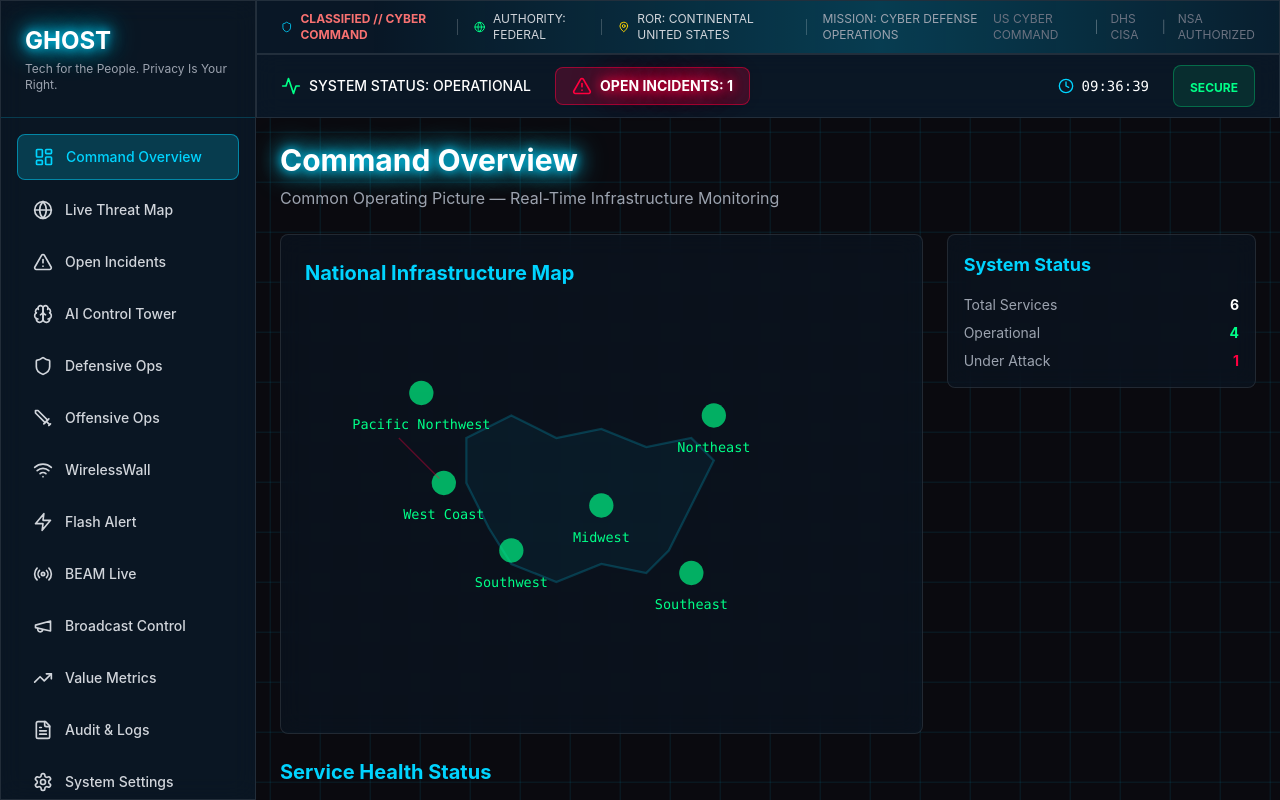
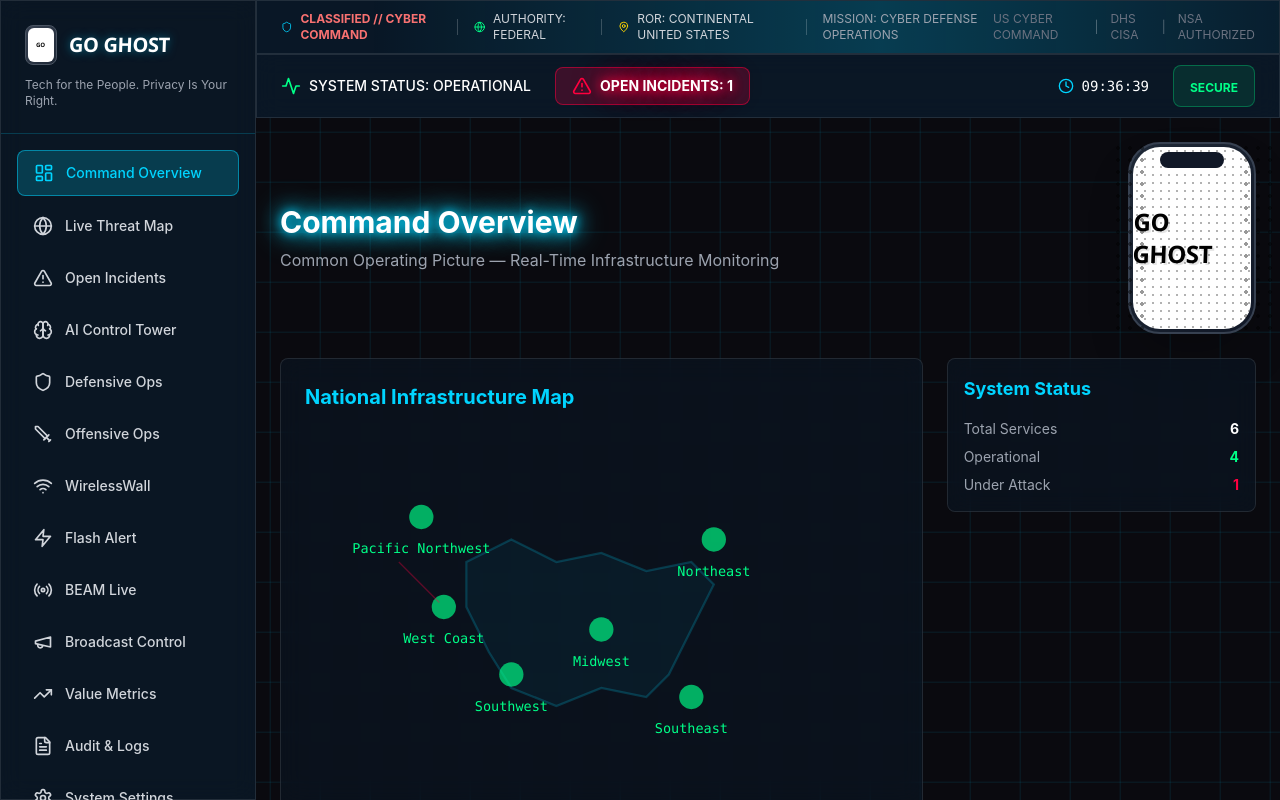
Before and after one commit to ondhiyabhavin-create/ghost-cyber-command, a React (Vite) app: page / in a window 1280 px wide. Built offline with nearby package versions, Linux system fonts and the light colour scheme.

Commit message:
Add GO GHOST logo component - smartphone design with halftone effects

```diff
--- /dev/null
+++ b/src/components/Logo.tsx
@@ -0,0 +1,85 @@
+import { motion } from 'framer-motion'
+
+export default function Logo() {
+  return (
+    <motion.div
+      initial={{ opacity: 0, scale: 0.9 }}
+      animate={{ opacity: 1, scale: 1 }}
+      className="relative"
+    >
+      {/* Phone Frame */}
+      <div className="relative w-32 h-48 mx-auto">
+        {/* Phone Body */}
+        <div className="absolute inset-0 bg-gradient-to-br from-gray-800 to-gray-900 rounded-[2rem] border-2 border-gray-700 shadow-2xl">
+          {/* Screen */}
+          <div className="absolute inset-[3px] bg-white rounded-[1.7rem] overflow-hidden">
+            {/* Halftone overlay effect */}
+            <div
+              className="absolute inset-0 opacity-30"
+              style={{
+                backgroundImage: `radial-gradient(circle, #000 1px, transparent 1px)`,
+                backgroundSize: '8px 8px',
+                backgroundPosition: '0 0',
+              }}
+            />
+
+            {/* GO GHOST Text */}
+            <div className="absolute inset-0 flex items-center justify-center">
+              <motion.div
+                initial={{ opacity: 0, y: 10 }}
+                animate={{ opacity: 1, y: 0 }}
+                transition={{ delay: 0.2 }}
+                className="relative"
+              >
+                <div
+                  className="text-black font-black text-2xl tracking-tight"
+                  style={{
+                    fontFamily: 'system-ui, -apple-system, sans-serif',
+                    fontWeight: 900,
+                    letterSpacing: '-0.02em',
+                    transform: 'skewX(-2deg)',
+                    textShadow: '2px 2px 0px rgba(0,0,0,0.1)',
+                  }}
+                >
+                  GO GHOST
+                </div>
+                {/* Drop shadow effect */}
+                <div
+                  className="absolute inset-0 text-gray-400 font-black text-2xl tracking-tight -z-10"
+                  style={{
+                    fontFamily: 'system-ui, -apple-system, sans-serif',
+                    fontWeight: 900,
+                    letterSpacing: '-0.02em',
+                    transform: 'skewX(-2deg) translate(2px, 2px)',
+                    opacity: 0.3,
+                  }}
+                >
+                  GO GHOST
+                </div>
+              </motion.div>
+            </div>
+          </div>
+
+          {/* Notch */}
+          <div className="absolute top-2 left-1/2 transform -translate-x-1/2 w-16 h-4 bg-gray-900 rounded-full"></div>
+        </div>
+
+        {/* Halftone dots effect on edges */}
+        <div
+          className="absolute -left-4 top-0 bottom-0 w-8 opacity-40"
+          style={{
+            backgroundImage: `radial-gradient(circle, #000 2px, transparent 2px)`,
+            backgroundSize: '12px 12px',
+          }}
+        />
+        <div
+          className="absolute -right-4 top-0 bottom-0 w-8 opacity-40"
+          style={{
+            backgroundImage: `radial-gradient(circle, #000 2px, transparent 2px)`,
+            backgroundSize: '12px 12px',
+          }}
+        />
+      </div>
+    </motion.div>
+  )
+}
--- /dev/null
+++ b/src/components/LogoCompact.tsx
@@ -0,0 +1,53 @@
+import { motion } from 'framer-motion'
+
+export default function LogoCompact() {
+  return (
+    <motion.div
+      initial={{ opacity: 0 }}
+      animate={{ opacity: 1 }}
+      className="relative flex items-center gap-3"
+    >
+      {/* Mini Phone Icon */}
+      <div className="relative w-8 h-10">
+        <div className="absolute inset-0 bg-gradient-to-br from-gray-700 to-gray-800 rounded-lg border border-gray-600">
+          <div className="absolute inset-[2px] bg-white rounded-md flex items-center justify-center overflow-hidden">
+            {/* Mini halftone */}
+            <div
+              className="absolute inset-0 opacity-20"
+              style={{
+                backgroundImage: `radial-gradient(circle, #000 0.5px, transparent 0.5px)`,
+                backgroundSize: '4px 4px',
+              }}
+            />
+            <div
+              className="text-black font-black text-[6px] leading-none"
+              style={{
+                fontFamily: 'system-ui, sans-serif',
+                fontWeight: 900,
+                transform: 'skewX(-2deg)',
+              }}
+            >
+              GO
+            </div>
+          </div>
+        </div>
+      </div>
+
+      {/* Text Logo */}
+      <div className="relative">
+        <div
+          className="text-xl font-black text-white neon-blue"
+          style={{
+            fontFamily: 'system-ui, -apple-system, sans-serif',
+            fontWeight: 900,
+            letterSpacing: '-0.02em',
+            transform: 'skewX(-2deg)',
+            textShadow: '0 0 10px rgba(0, 212, 255, 0.5)',
+          }}
+        >
+          GO GHOST
+        </div>
+      </div>
+    </motion.div>
+  )
+}
--- a/src/components/Sidebar.tsx
+++ b/src/components/Sidebar.tsx
@@ -15,6 +15,7 @@ import {
   Megaphone,
   TrendingUp,
 } from 'lucide-react'
+import LogoCompact from './LogoCompact'
 
 const navItems = [
   { path: '/', icon: LayoutDashboard, label: 'Command Overview' },
@@ -40,8 +41,10 @@ export default function Sidebar() {
       className="w-64 bg-ghost-blue/80 glass border-r border-ghost-neon-blue/20 flex flex-col"
     >
       <div className="p-6 border-b border-ghost-neon-blue/20">
-        <h1 className="text-2xl font-bold neon-blue">GHOST</h1>
-        <p className="text-xs text-gray-400 mt-1">Tech for the People. Privacy Is Your Right.</p>
+        <div className="mb-3">
+          <LogoCompact />
+        </div>
+        <p className="text-xs text-gray-400 mt-2">Tech for the People. Privacy Is Your Right.</p>
       </div>
 
       <nav className="flex-1 p-4 space-y-2">
--- a/src/pages/CommandOverview.tsx
+++ b/src/pages/CommandOverview.tsx
@@ -5,6 +5,7 @@ import ServiceHealthCard from '../components/ServiceHealthCard'
 import ThreatMap from '../components/ThreatMap'
 import IncidentAlert from '../components/IncidentAlert'
 import StrategicBroadcastConsole from '../components/StrategicBroadcastConsole'
+import Logo from '../components/Logo'
 import { Incident } from '../data/mockData'
 
 export default function CommandOverview() {
@@ -65,10 +66,15 @@ export default function CommandOverview() {
       <motion.div
         initial={{ opacity: 0, y: -20 }}
         animate={{ opacity: 1, y: 0 }}
-        className="mb-6"
+        className="mb-6 flex items-center justify-between"
       >
-        <h1 className="text-3xl font-bold neon-blue mb-2">Command Overview</h1>
-        <p className="text-gray-400">Common Operating Picture — Real-Time Infrastructure Monitoring</p>
+        <div>
+          <h1 className="text-3xl font-bold neon-blue mb-2">Command Overview</h1>
+          <p className="text-gray-400">Common Operating Picture — Real-Time Infrastructure Monitoring</p>
+        </div>
+        <div className="hidden lg:block">
+          <Logo />
+        </div>
       </motion.div>
 
       <AnimatePresence>
```
